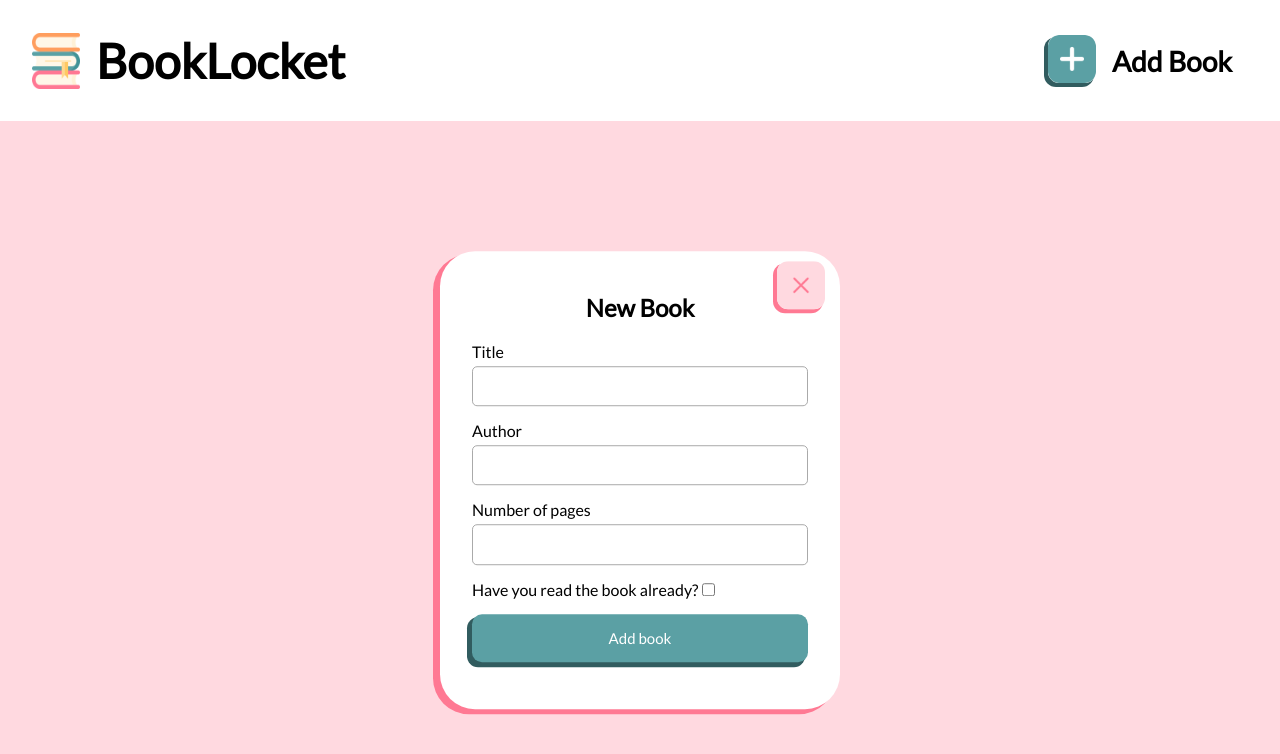
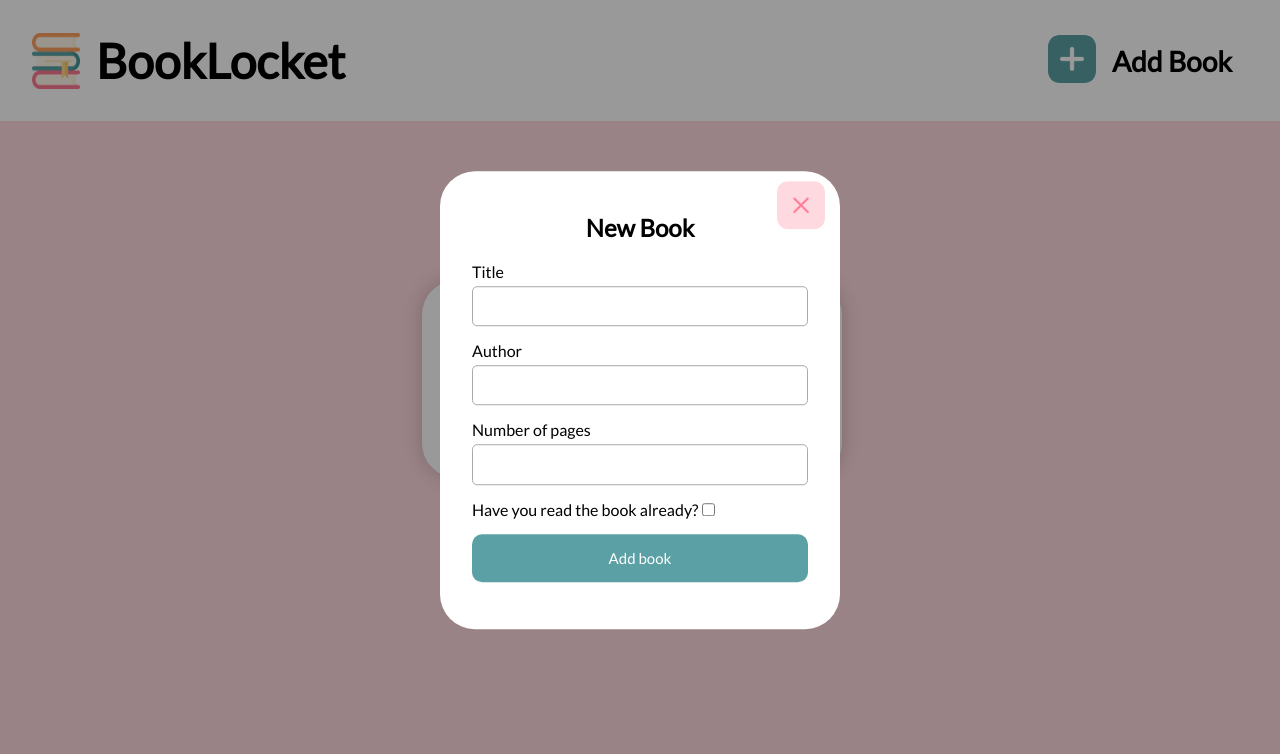
Before and after one commit to hajar746/library, a plain HTML site: page index.html in a window 1280 px wide. Both pictures are taken after a click on the button 1071 px from the left and 60 px from the top of the page. Drawn offline with Linux system fonts and the light colour scheme.

Commit message:
change form to modal

```diff
--- a/index.html
+++ b/index.html
@@ -34,11 +34,11 @@
         <img src="imgs/addition.png" alt="add books" /> to add a new book.
       </p>
     </section>
-    <div class="popup">
+    <dialog class="popup">
       <button class="btn-close">
         <img src="imgs/close.png" alt="close-form" />
       </button>
-      <form action="">
+      <form action="" method="dialog">
         <h2>New Book</h2>
         <div class="form-element">
           <label for="title">Title</label>
@@ -60,7 +60,7 @@
           <button>Add book</button>
         </div>
       </form>
-    </div>
+    </dialog>
     <div class="books"></div>
     <script src="script.js"></script>
   </body>
--- a/script.js
+++ b/script.js
@@ -29,17 +29,19 @@ function displayBooks() {
 }
 
 // SHOW NEW BOOK FORM
-const btnAddBook = document.querySelector(".btn-add");
-const form = document.querySelector(".popup");
-const btnCloseForm = document.querySelector(".btn-close");
+const btnOpenModal = document.querySelector(".btn-add");
+const modal = document.querySelector(".popup");
+const btnCloseModal = document.querySelector(".btn-close");
 const appWelcome = document.querySelector(".welcome");
 
 // open form
-btnAddBook.addEventListener("click", function () {
-  form.classList.add("open-popup");
-  appWelcome.style.display = "none";
+btnOpenModal.addEventListener("click", function () {
+  modal.showModal();
+  modal.classList.add("open-popup");
+  // appWelcome.style.display = "none";
 });
 // close form
-btnCloseForm.addEventListener("click", function () {
-  form.classList.remove("open-popup");
+btnCloseModal.addEventListener("click", function () {
+  modal.close();
+  modal.classList.remove("open-popup");
 });
--- a/style.css
+++ b/style.css
@@ -58,10 +58,6 @@ header h1 {
   background-color: inherit;
 }
 
-.btn-add img {
-  box-shadow: -3px 3px 0px 1px rgb(49, 92, 95);
-}
-
 .btn-add img:hover {
   transform: translate(0.3rem, -0.3rem);
   box-shadow: -5px 5px 0px 1px rgb(49, 92, 95);
@@ -83,7 +79,6 @@ header h1 {
   background-color: var(--white);
   display: flex;
   flex-direction: column;
-  /* border: 1px solid rgb(174, 165, 165); */
   border-radius: 35px;
   width: min(420px, 40%);
   position: absolute;
@@ -93,7 +88,7 @@ header h1 {
   text-align: center;
   font-size: 1.2rem;
   letter-spacing: 1px;
-  box-shadow: -6px 4px 0px 1px var(--papaya-whip);
+  box-shadow: 0 0 1em rgb(0 0 0/0.2);
 }
 
 .welcome h2 {
@@ -121,15 +116,18 @@ header h1 {
   padding: 2rem;
   background-color: white;
   border-radius: 35px;
-  box-shadow: -6px 4px 0px 1px var(--rose-pompadour);
+  /* box-shadow: -6px 4px 0px 1px var(--rose-pompadour); */
   transition: top 0ms ease-in-out 200ms, opacity 200ms ease-in-out 0ms,
     transform 20ms ease-in-out 0ms;
-  visibility: hidden;
+  border: 0;
+}
+
+.popup::backdrop {
+  background: rgb(0 0 0 /0.4);
 }
 
 .open-popup {
-  top: 60%;
-  visibility: visible;
+  top: 50%;
   transform: translate(-50%, -50%) scale(1);
   transition: top 0ms ease-in-out 0ms, opacity 200ms ease-in-out 0ms,
     transform 200ms ease-in-out 0ms;
@@ -139,16 +137,12 @@ header h1 {
   position: absolute;
   top: 10px;
   right: 15px;
-}
-
-.popup .btn-close img {
-  box-shadow: -3px 3px 0px 1px var(--rose-pompadour);
   border-radius: 23%;
 }
 
 .popup .btn-close img:hover {
   transform: translate(0.2rem, -0.2rem);
-  box-shadow: -5px 5px 0px 1px var(--rose-pompadour);
+  box-shadow: -4px 4px 0px 1px var(--rose-pompadour);
 }
 
 form h2 {
@@ -187,11 +181,10 @@ form .form-element button {
   color: white;
   border-radius: 10px;
   cursor: pointer;
-  box-shadow: -4px 4px 0px 1px rgb(49, 92, 95);
   transition: all 0.5s ease-in-out;
 }
 
 form .form-element button:hover {
-  box-shadow: -7px 5px 0px 1px rgb(49, 92, 95);
+  box-shadow: -6px 5px 0px 1px rgb(49, 92, 95);
   transform: translate(0.2rem, -0.2rem);
 }
```
